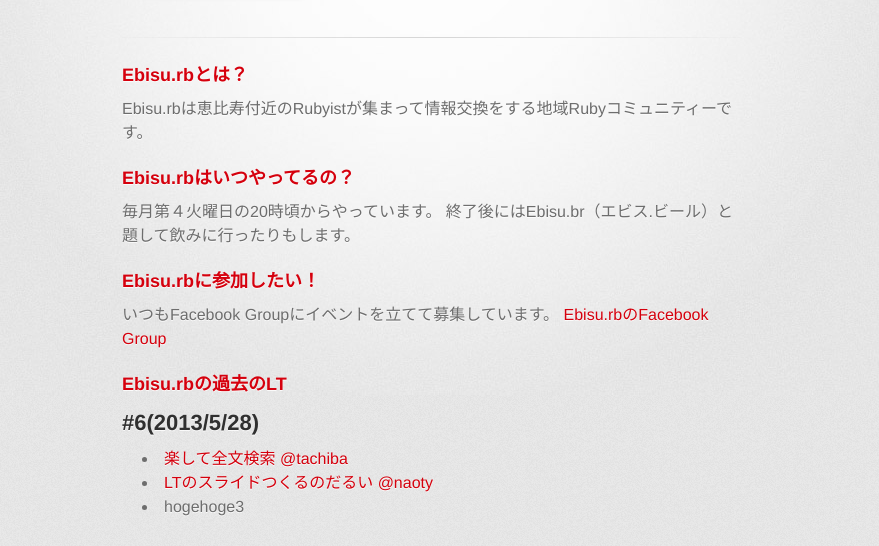
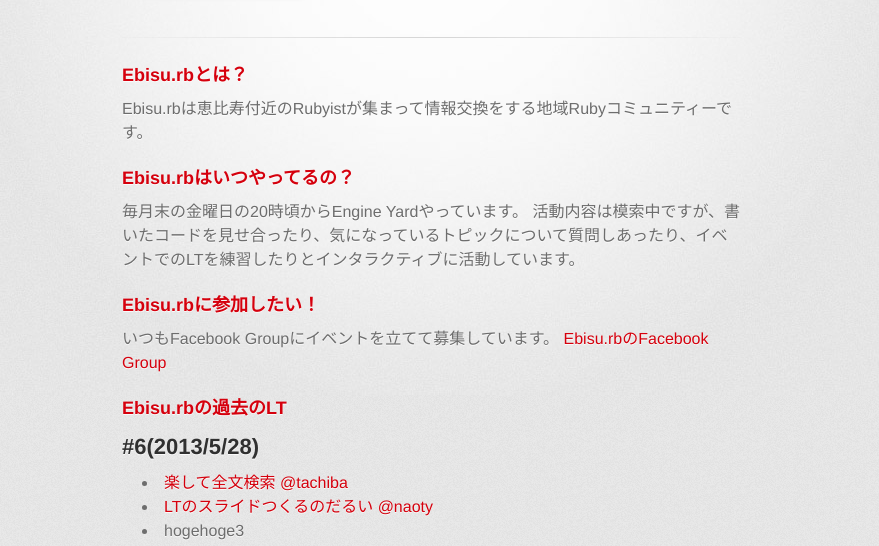
Before and after one commit to ebisurb/ebisurb.github.io, a plain HTML site: page index.html in a window 1280 px wide. Shown: the part 178-724 px from the top of the page, without its empty margins (208-1087 px from the left). Drawn offline with Linux system fonts and the light colour scheme; a web font is replaced by a local one.

Commit message:
活動内容を変更
先日の振り返りで検討された内容を反映。

```diff
--- a/index.html
+++ b/index.html
@@ -37,8 +37,8 @@
 <h3>
 <a name="ebisurb-1" class="anchor" href="#ebisurb-1"><span class="octicon octicon-link"></span></a>Ebisu.rbはいつやってるの？</h3>
 
-<p>毎月第４火曜日の20時頃からやっています。
-終了後にはEbisu.br（エビス.ビール）と題して飲みに行ったりもします。</p>
+<p>毎月末の金曜日の20時頃からEngine Yardやっています。
+活動内容は模索中ですが、書いたコードを見せ合ったり、気になっているトピックについて質問しあったり、イベントでのLTを練習したりとインタラクティブに活動しています。</p>
 
 <h3>
 <a name="ebisurb-2" class="anchor" href="#ebisurb-2"><span class="octicon octicon-link"></span></a>Ebisu.rbに参加したい！</h3>
```
